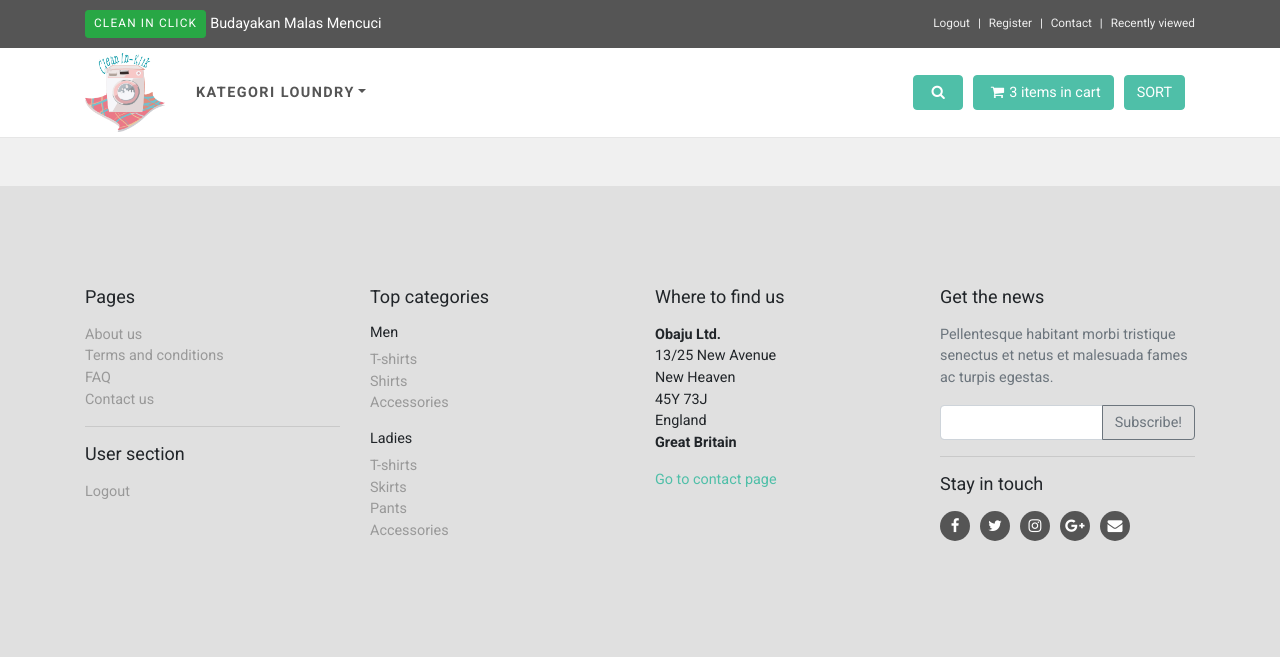
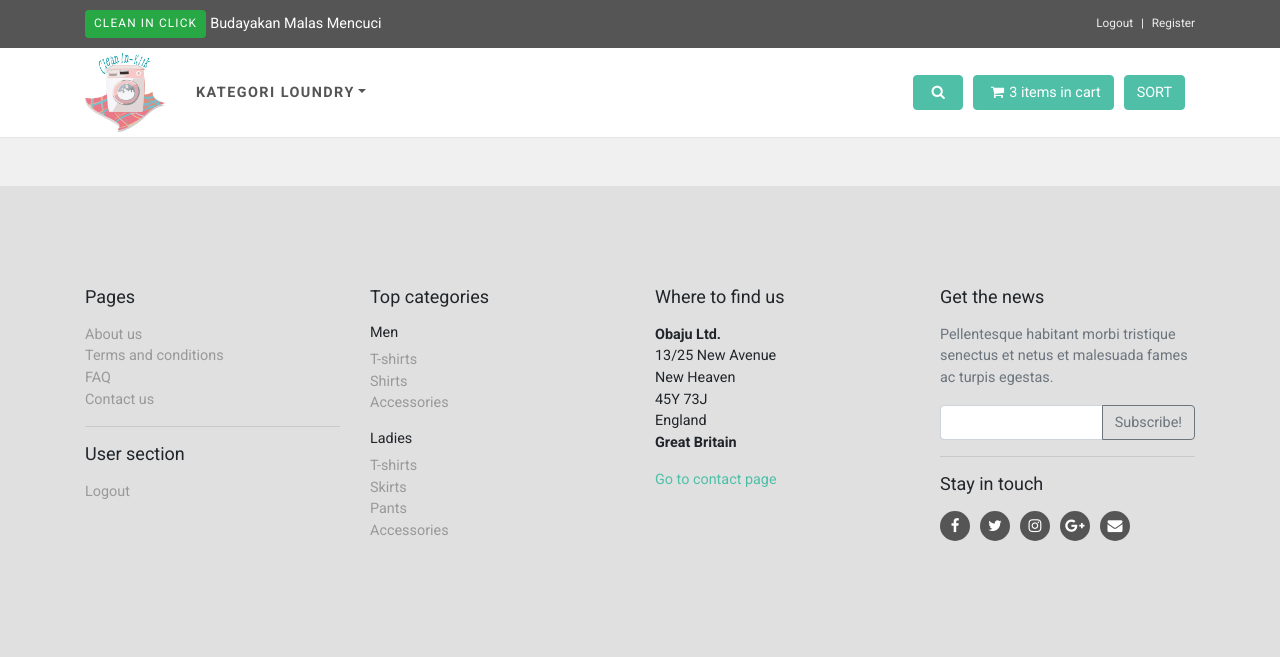
Before and after one commit to ekaru04/online-website-ecommerce, a PHP site: page /antar_jemput.php in a window 1280 px wide. Shown: the top 657 px of the page. Run offline with PHP 8.4, Linux system fonts and the light colour scheme; data comes from the database, SQL or seed files in the repository; data that the repository does not hold is empty.

Commit message:
Shinta Mauliantika

```diff
--- a/antar_jemput.php
+++ b/antar_jemput.php
@@ -40,8 +40,8 @@
               <ul class="menu list-inline mb-0">
                 <li class="list-inline-item"><a href="index.php" >Logout</a></li>
                 <li class="list-inline-item"><a href="register.html">Register</a></li>
-                <li class="list-inline-item"><a href="contact.html">Contact</a></li>
-                <li class="list-inline-item"><a href="#">Recently viewed</a></li>
+                <!-- <li class="list-inline-item"><a href="contact.html">Contact</a></li> -->
+                <!-- <li class="list-inline-item"><a href="#">Recently viewed</a></li> -->
               </ul>
             </div>
           </div>
@@ -131,20 +131,20 @@
                     </p>
                   </div>
                   <!-- /.text-->
-                  <div class="ribbon sale">
+                  <!-- <div class="ribbon sale">
                     <div class="theribbon">SALE</div>
                     <div class="ribbon-background"></div>
-                  </div>
+                  </div> -->
                   <!-- /.ribbon-->
-                  <div class="ribbon new">
+                  <!-- <div class="ribbon new">
                     <div class="theribbon">NEW</div>
                     <div class="ribbon-background"></div>
-                  </div>
+                  </div> -->
                   <!-- /.ribbon-->
-                  <div class="ribbon gift">
+                  <!-- <div class="ribbon gift">
                     <div class="theribbon">GIFT</div>
                     <div class="ribbon-background"></div>
-                  </div>
+                  </div> -->
                   <!-- /.ribbon-->
                 </div>
                 <!-- /.product-->
```
